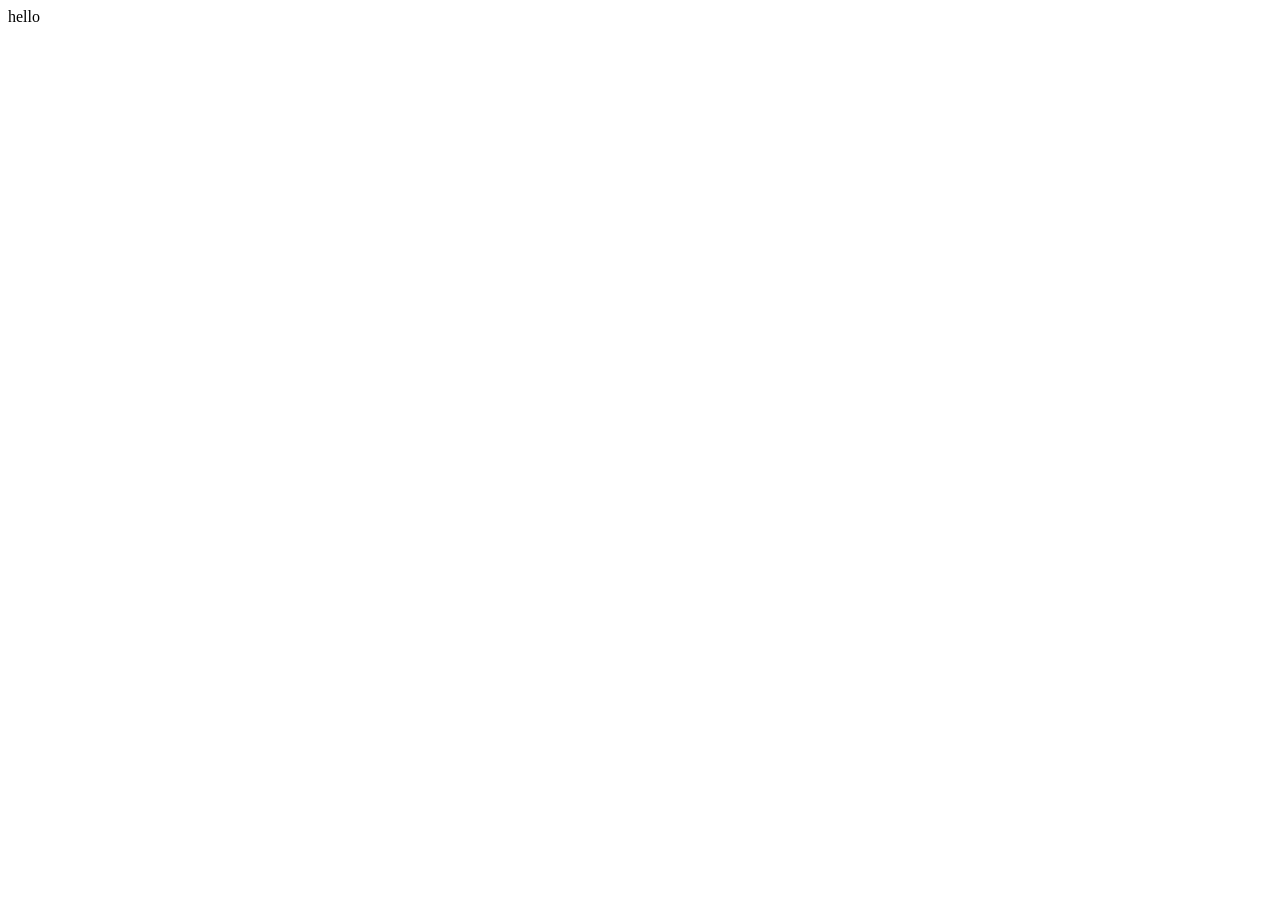
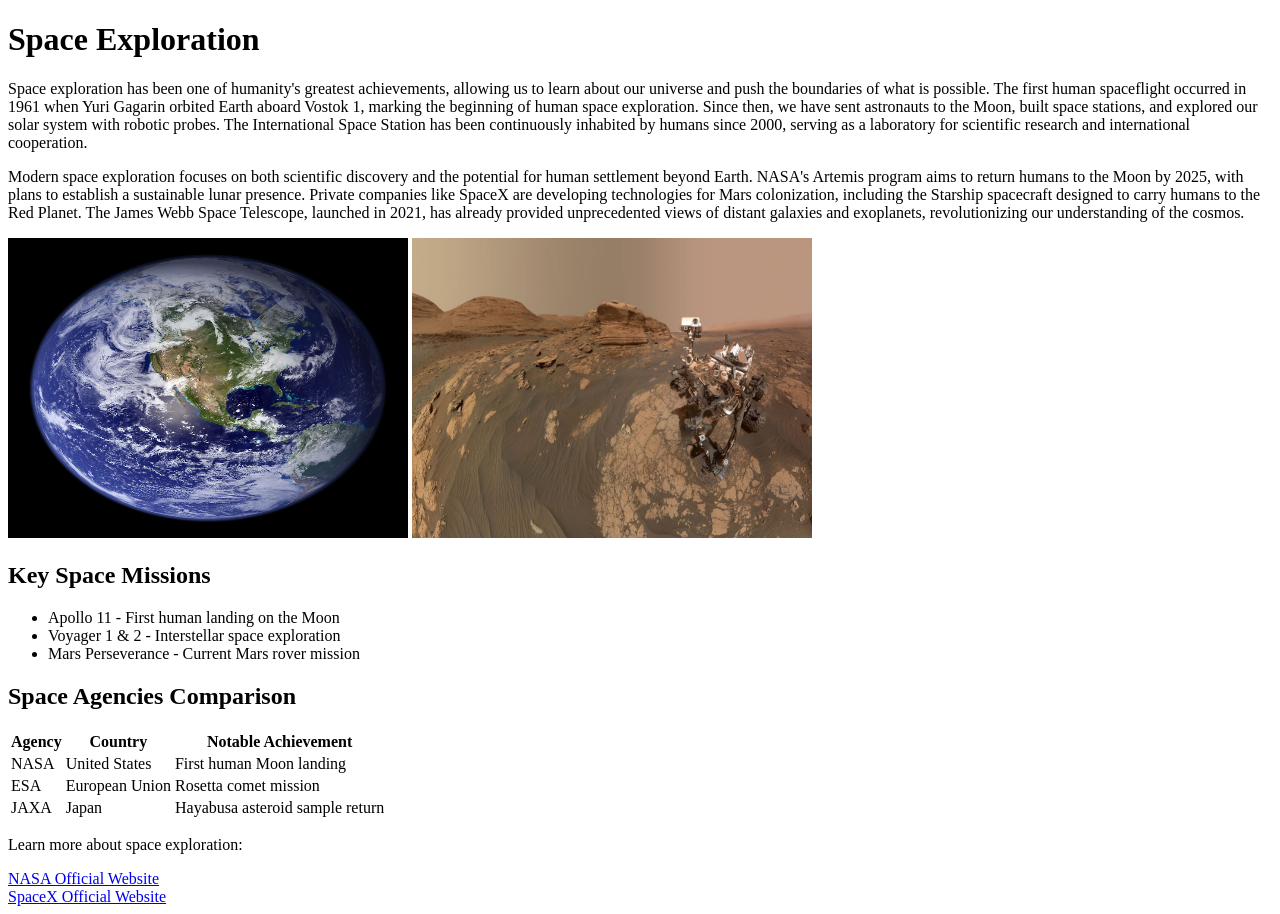
Before and after one commit to dylancobb2525/dylancobb2525.github.io, a plain HTML site: page csce242-fall2025/assignments/01html/index.html in a window 1280 px wide. Before the commit the page ends 800 px from the top, so only its background shows below. Drawn offline with Linux system fonts and the light colour scheme.

Commit message:
Basic HTML website. This updated both my main portfolio, as well as assignment 1 which is a nice website on space exploration

```diff
--- a/csce242-fall2025/assignments/01html/index.html
+++ b/csce242-fall2025/assignments/01html/index.html
@@ -1 +1,55 @@
-hello
+<!DOCTYPE html>
+<html lang="en">
+    <head>
+        <title>Space Exploration</title>
+    </head>
+    <body>
+        <!-- Dylan Cobb - CSCE 242 -->
+
+        <h1>Space Exploration</h1>
+
+        <p>Space exploration has been one of humanity's greatest achievements, allowing us to learn about our universe and push the boundaries of what is possible. The first human spaceflight occurred in 1961 when Yuri Gagarin orbited Earth aboard Vostok 1, marking the beginning of human space exploration. Since then, we have sent astronauts to the Moon, built space stations, and explored our solar system with robotic probes. The International Space Station has been continuously inhabited by humans since 2000, serving as a laboratory for scientific research and international cooperation.</p>
+
+        <p>Modern space exploration focuses on both scientific discovery and the potential for human settlement beyond Earth. NASA's Artemis program aims to return humans to the Moon by 2025, with plans to establish a sustainable lunar presence. Private companies like SpaceX are developing technologies for Mars colonization, including the Starship spacecraft designed to carry humans to the Red Planet. The James Webb Space Telescope, launched in 2021, has already provided unprecedented views of distant galaxies and exoplanets, revolutionizing our understanding of the cosmos.</p>
+
+        <img src="images/earth.jpg" alt="Earth from Space" width="400" height="300" />
+
+        <img src="images/mars.jpg" alt="Mars Surface" width="400" height="300" />
+
+        <h2>Key Space Missions</h2>
+        <ul>
+            <li>Apollo 11 - First human landing on the Moon</li>
+            <li>Voyager 1 & 2 - Interstellar space exploration</li>
+            <li>Mars Perseverance - Current Mars rover mission</li>
+        </ul>
+
+        <h2>Space Agencies Comparison</h2>
+        <table>
+            <tr>
+                <th>Agency</th>
+                <th>Country</th>
+                <th>Notable Achievement</th>
+            </tr>
+            <tr>
+                <td>NASA</td>
+                <td>United States</td>
+                <td>First human Moon landing</td>
+            </tr>
+            <tr>
+                <td>ESA</td>
+                <td>European Union</td>
+                <td>Rosetta comet mission</td>
+            </tr>
+            <tr>
+                <td>JAXA</td>
+                <td>Japan</td>
+                <td>Hayabusa asteroid sample return</td>
+            </tr>
+        </table>
+
+        <p>Learn more about space exploration:</p>
+        <a href="https://www.nasa.gov/">NASA Official Website</a>
+        <br>
+        <a href="https://www.spacex.com/">SpaceX Official Website</a>
+    </body>
+</html>
```
Also changed, not shown: csce242-fall2025/index.html (+8 -2 lines), csce242-fall2025/assignments/01html/images/earth.jpg (added), csce242-fall2025/assignments/01html/images/mars.jpg (added), 1 other file.
